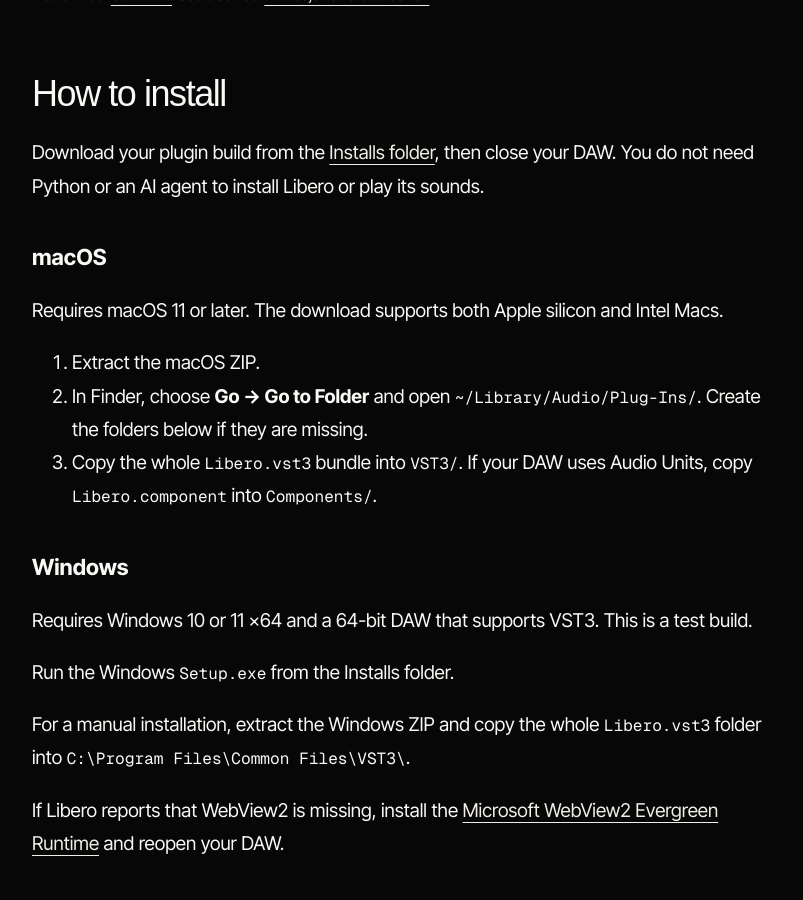
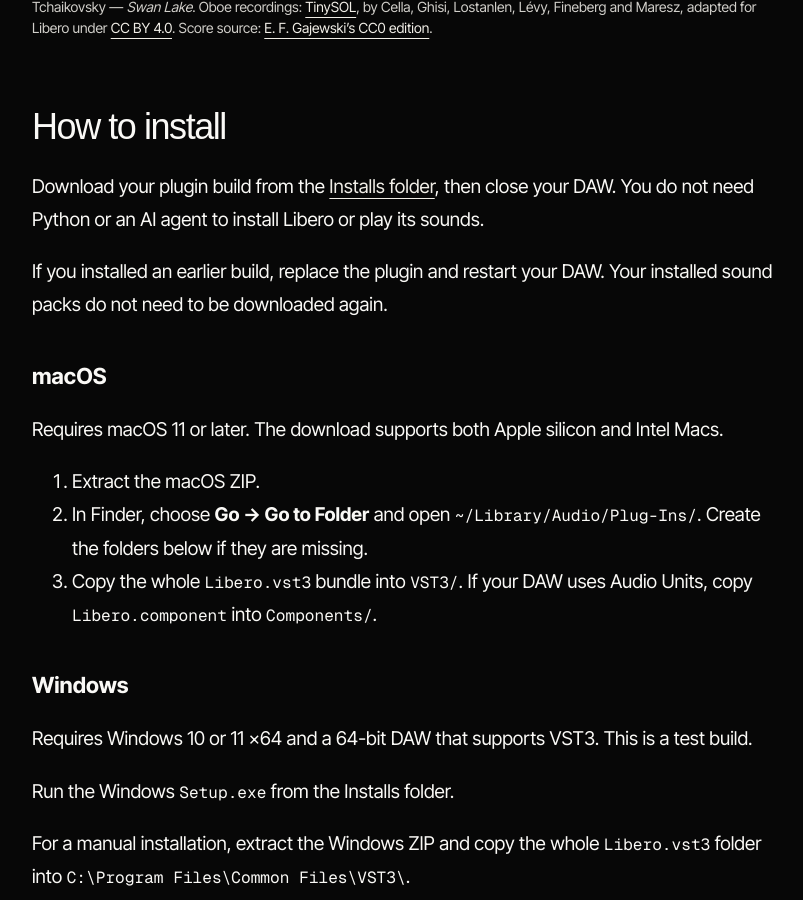
Before and after one commit to MarioPaerle/Mariopaerle.github.io, a Jekyll site: the page built from _posts/2026-10-04-libero.md, in a window 1280 px wide and 900 px high, scrolled down 7004 px. Shown: the whole window, without its empty margins (233-1036 px from the left). Built offline with Jekyll 4.4.1, drawn with Linux system fonts in a browser that asks for light colours; some of the changed text lies outside the part shown.

Commit message:
Identify current Libero plugin builds and explain updating

```diff
--- a/_posts/2026-10-04-libero.md
+++ b/_posts/2026-10-04-libero.md
@@ -29,7 +29,7 @@
 - The first is to build and develop an environment where agents can follow users’ ideas and explore sound creation and audio engineering. Libero provides a broad set of tools through MCP for sampling, synthesizing and analyzing sounds, with the goal of creating playable instruments for a VST3 plugin.
 - AI agents can introduce another cost, bringing us back to the original problem. My second goal is therefore to release free, high-quality Libero sound packs, keep them updated and regularly add new ones. The first bundle is already available at the link below.
 
-[Download Libero and the sound packs on Google Drive ↗](https://drive.google.com/drive/folders/1H8RPLpUjnRy4grvidcRvtLt1DuVlx28L?usp=drive_link) — **Installs** contains the macOS and Windows builds; **Packs** contains the complete sound bundle in two ZIP parts, individual packs and their licenses. The current Base Bundle is version 0.1.6, with 95 instruments in 14 packs. Download both bundle parts and select them together in Libero’s import dialog. The Windows build is a test release. Each build includes its corresponding source archive.
+[Download Libero and the sound packs on Google Drive ↗](https://drive.google.com/drive/folders/1H8RPLpUjnRy4grvidcRvtLt1DuVlx28L?usp=drive_link) — **Installs** contains the macOS and Windows plugin builds, currently **0.1.0-rc9**; **Packs** contains the complete sound bundle in two ZIP parts, individual packs and their licenses. The current Base Bundle is version 0.1.6, with 95 instruments in 14 packs. Download both bundle parts and select them together in Libero’s import dialog. The Windows build is a test release. Each build includes its corresponding source archive.
 
 <figure class="interface-shot">
   <a href="{{ '/assets/libero/interface-concert-light-20261006.jpg' | relative_url }}"><img src="{{ '/assets/libero/interface-concert-light-20261006.jpg' | relative_url }}" alt="Libero Concert Grand Piano: layer levels and envelope controls." width="1280" height="720" loading="lazy"></a>
@@ -122,6 +122,8 @@
 
 Download your plugin build from the [Installs folder](https://drive.google.com/drive/folders/1o06ajqFQ5Xg6Qt3SHa7nXkVN21D4fS2B), then close your DAW. You do not need Python or an AI agent to install Libero or play its sounds.
 
+If you installed an earlier build, replace the plugin and restart your DAW. Your installed sound packs do not need to be downloaded again.
+
 ### macOS
 
 Requires macOS 11 or later. The download supports both Apple silicon and Intel Macs.
```
